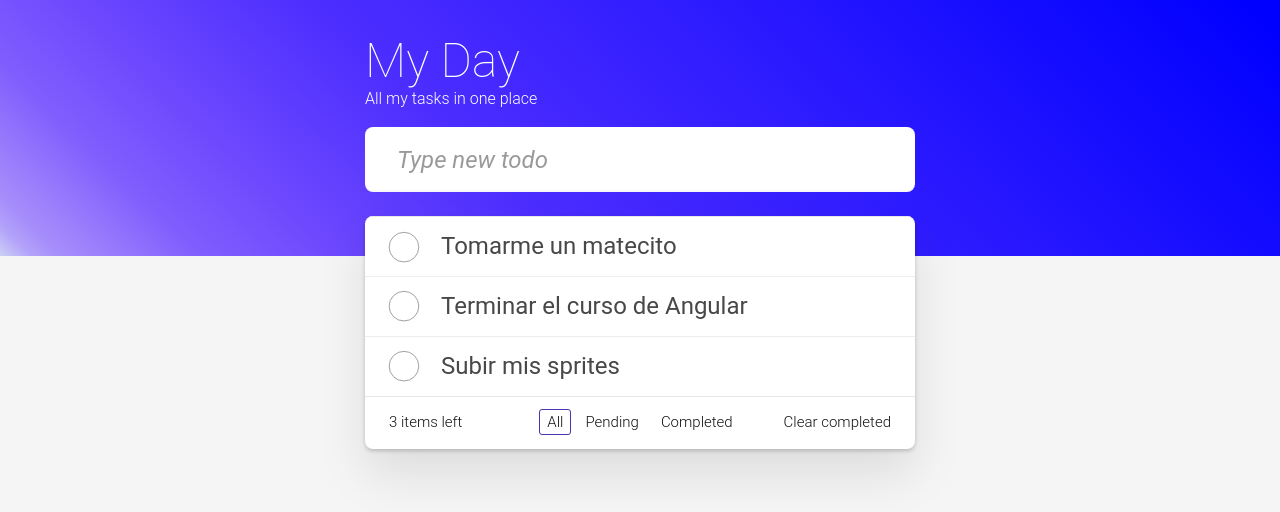
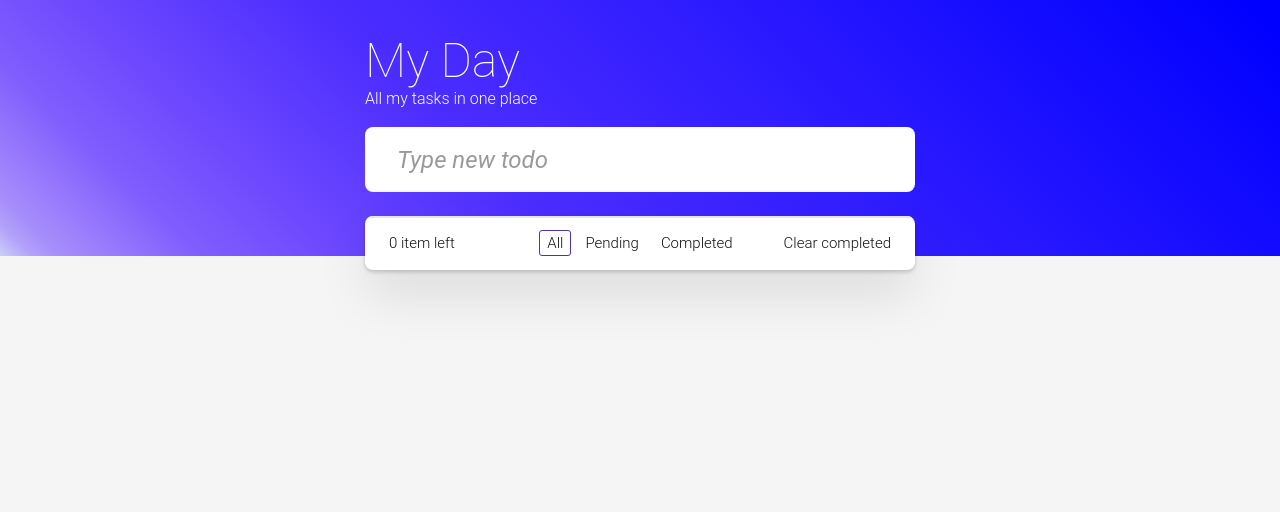
Before and after one commit to AdrianGerman/TodoApp_angular, an Angular app: page / in a window 1280 px wide. Shown: the top 512 px of the page. Built offline with nearby package versions, Linux system fonts and the light colour scheme.

Commit message:
using effect for localStorage

```diff
--- a/src/app/pages/home/home.component.html
+++ b/src/app/pages/home/home.component.html
@@ -65,18 +65,21 @@
     <!-- This footer should be hidden by default and shown when there are todos -->
     <footer class="footer">
       <!-- This should be `0 items left` by default -->
-      <span class="todo-count"><strong>{{ tasks().length }}</strong>{{
+      <span class="todo-count"><strong>{{ tasksByFilter().length }}</strong>{{
         tasks().length <= 1 ? " item" : " items" }} left</span>
       <!-- Remove this if you don't implement routing -->
       <ul class="filters">
         <li>
-          <a (click)="changeFilter('all')" class="selected">All</a>
+          <a (click)="changeFilter('all')"
+            [class.selected]="filter() === 'all'">All</a>
         </li>
         <li>
-          <a (click)="changeFilter('pending')">Pending</a>
+          <a (click)="changeFilter('pending')"
+            [class.selected]="filter() === 'pending'">Pending</a>
         </li>
         <li>
-          <a (click)="changeFilter('completed')">Completed</a>
+          <a (click)="changeFilter('completed')"
+            [class.selected]="filter() === 'completed'">Completed</a>
         </li>
       </ul>
       <!-- Hidden if no completed items are left ↓ -->
--- a/src/app/pages/home/home.component.ts
+++ b/src/app/pages/home/home.component.ts
@@ -1,4 +1,11 @@
-import { Component, signal, computed } from '@angular/core';
+import {
+  Component,
+  signal,
+  computed,
+  effect,
+  inject,
+  Injector,
+} from '@angular/core';
 import { CommonModule } from '@angular/common';
 import { FormControl, ReactiveFormsModule, Validators } from '@angular/forms';
 
@@ -12,30 +19,16 @@ import { Task } from './../../models/task.model';
   styleUrl: './home.component.css',
 })
 export class HomeComponent {
-  tasks = signal<Task[]>([
-    {
-      id: Date.now(),
-      title: 'Tomarme un matecito',
-      completed: false,
-    },
-    {
-      id: Date.now(),
-      title: 'Terminar el curso de Angular',
-      completed: false,
-    },
-    {
-      id: Date.now(),
-      title: 'Subir mis sprites',
-      completed: false,
-    },
-  ]);
+  tasks = signal<Task[]>([]);
 
   filter = signal<'all' | 'pending' | 'completed'>('all');
-
   tasksByFilter = computed(() => {
     const filter = this.filter();
     const tasks = this.tasks();
     if (filter === 'pending') {
+      return tasks.filter((task) => !task.completed);
+    }
+    if (filter === 'completed') {
       return tasks.filter((task) => task.completed);
     }
     return tasks;
@@ -46,7 +39,29 @@ export class HomeComponent {
     validators: [Validators.required],
   });
 
-  // Validators.pattern(/^\S*$/)
+  injector = inject(Injector);
+
+  constructor() {}
+
+  ngOnInit() {
+    const storage = localStorage.getItem('tasks');
+    if (storage) {
+      const tasks = JSON.parse(storage);
+      this.tasks.set(tasks);
+    }
+    this.trackTasks();
+  }
+
+  trackTasks() {
+    effect(
+      () => {
+        const tasks = this.tasks();
+        console.log(tasks);
+        localStorage.setItem('tasks', JSON.stringify(tasks));
+      },
+      { injector: this.injector }
+    );
+  }
 
   changeHandler() {
     if (this.newTaskCtrl.valid) {
```
